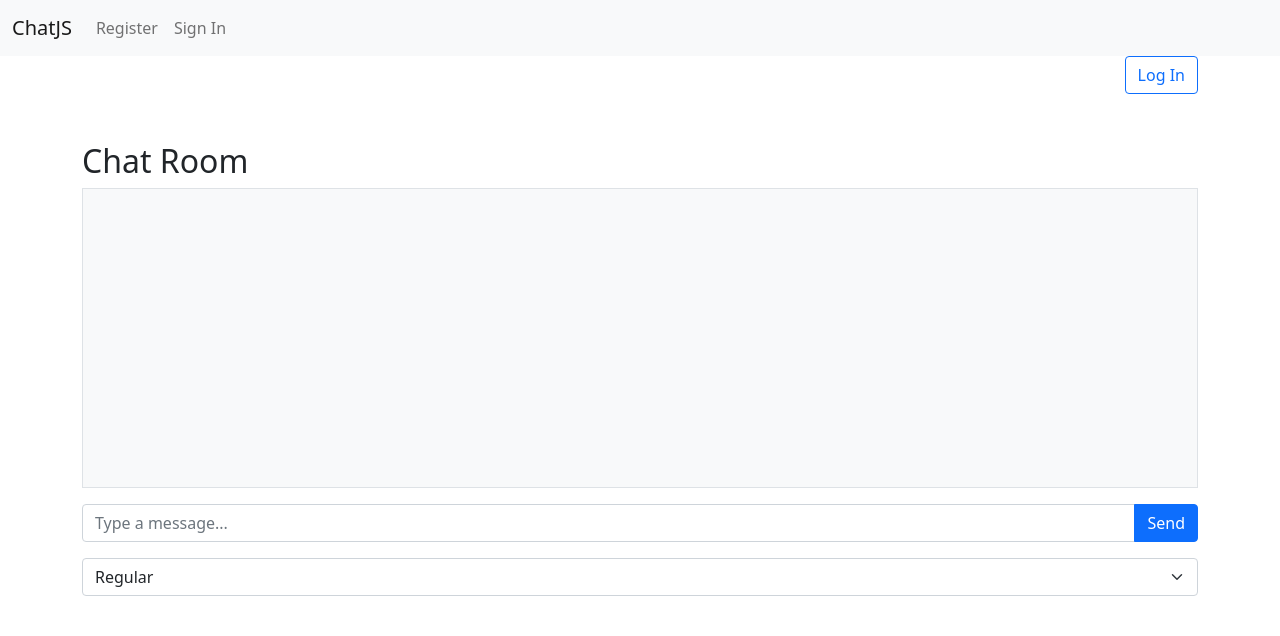
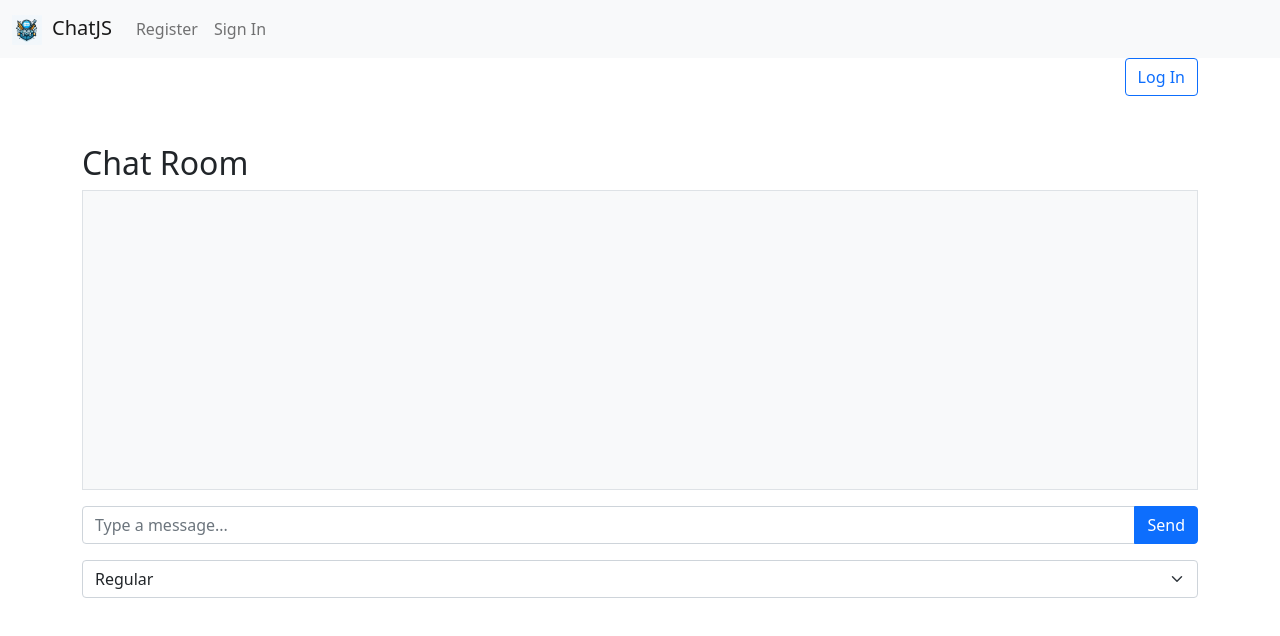
Before and after one commit to AmarTrivedi1/ChatJS, a website: page views/chatbox.html in a window 1280 px wide. Drawn offline with nearby package versions, Linux system fonts and the light colour scheme; no server answers.

Commit message:
Added logo to navbar

```diff
--- a/views/chatbox.html
+++ b/views/chatbox.html
@@ -11,6 +11,7 @@
     <!-- Bootstrap CSS -->
     <link href="https://cdn.jsdelivr.net/npm/bootstrap@5.1.3/dist/css/bootstrap.min.css" rel="stylesheet">
     <link href="./css/stylesheet.css" rel="stylesheet">
+    <link rel="icon" type="image/png" href="./images/logo.png">
 </head>
 
 <body>
@@ -19,7 +20,9 @@
     <script src="./javascript/header.js"></script>
     <nav class="navbar navbar-expand-lg navbar-light bg-light">
         <div class="container-fluid">
-          <a class="navbar-brand" >ChatJS</a>
+            <a class="navbar-brand">
+                <img src="./images/logo.png" alt="ChatJS Logo" style="height: 30px; margin-right: 10px;">ChatJS
+            </a>
           <button class="navbar-toggler" type="button" data-bs-toggle="collapse" data-bs-target="#navbarNav" aria-controls="navbarNav" aria-expanded="false" aria-label="Toggle navigation">
             <span class="navbar-toggler-icon"></span>
           </button>
```
Also changed, not shown: views/login.html (+4 -1 lines), views/register.html (+4 -1 lines), views/images/logo.png (added).
